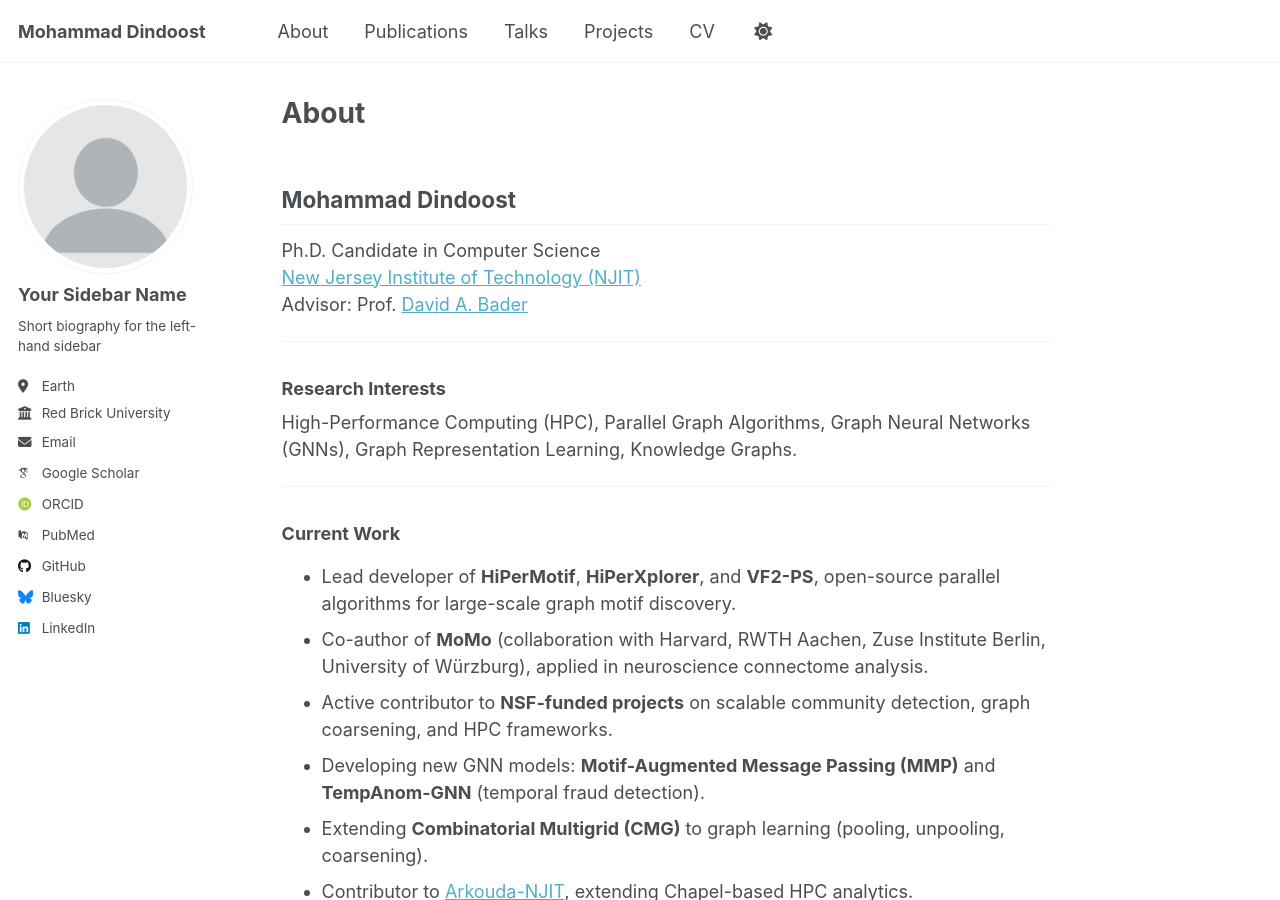
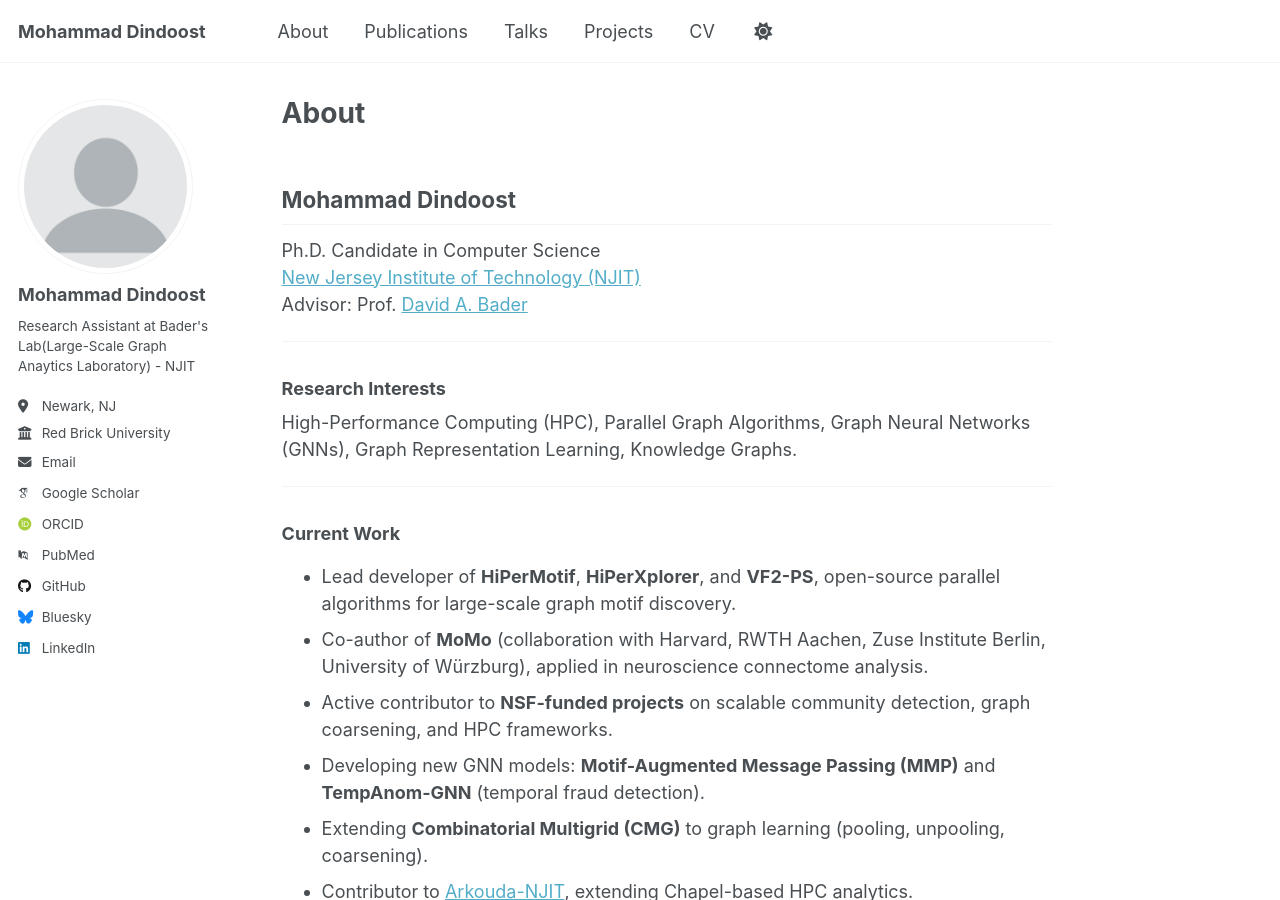
Before and after one commit to mdindoost/mdindoost.github.io, a Jekyll site: the page built from _pages/about.md, in a window 1280 px wide and 900 px high. Built offline with Jekyll 4.4.1, drawn with Linux system fonts in a browser that asks for light colours; some web fonts are replaced; a script that is not in the unit is left out.

Commit message:
Update _config.yml

```diff
--- a/_config.yml
+++ b/_config.yml
@@ -25,10 +25,10 @@ repository               : "mdindoost/mdindoost.github.io"
 author:
   # Biographic information
   avatar           : "profile.png"
-  name             : "Your Sidebar Name"
-  pronouns         : # example: "she/her"
-  bio              : "Short biography for the left-hand sidebar"
-  location         : "Earth"
+  name             : "Mohammad Dindoost"
+  pronouns         : #He/Him"
+  bio              : "Research Assistant at Bader's Lab(Large-Scale Graph Anaytics Laboratory) - NJIT"
+  location         : "Newark, NJ"
   employer         : "Red Brick University"
   uri              : # URL
   email            : "none@example.org"
```
